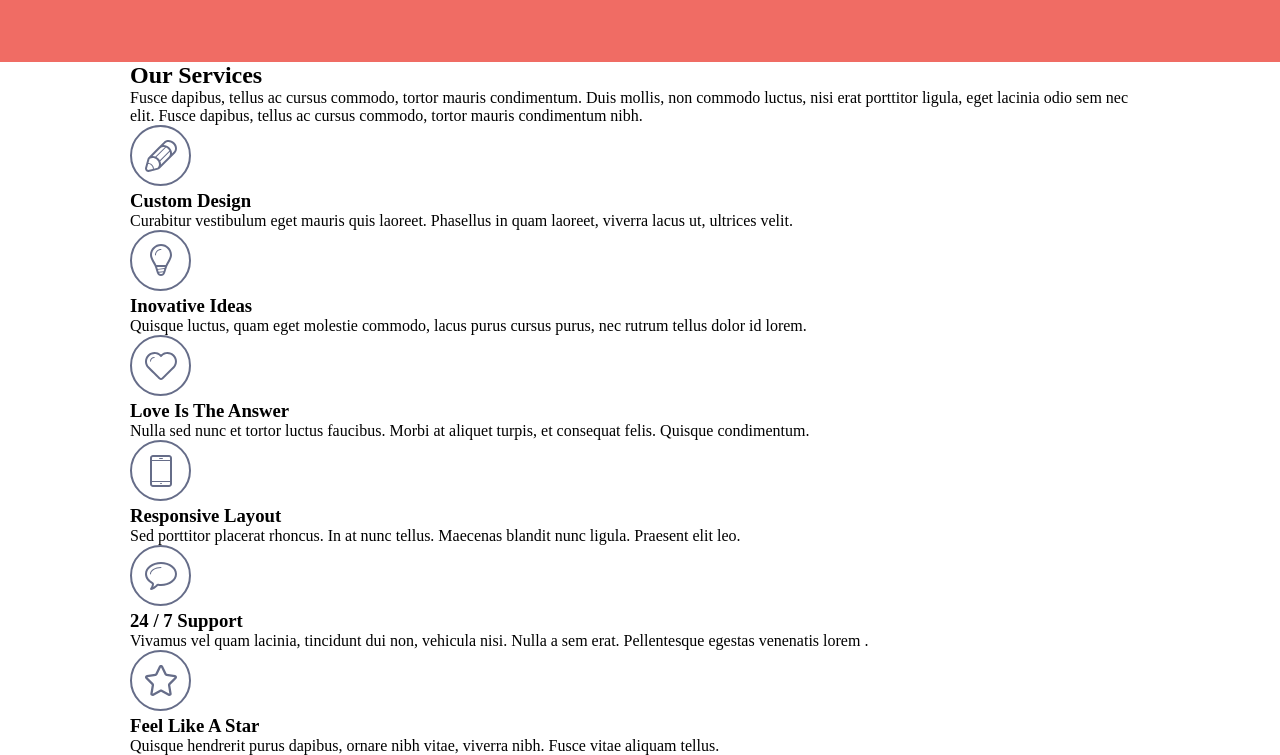
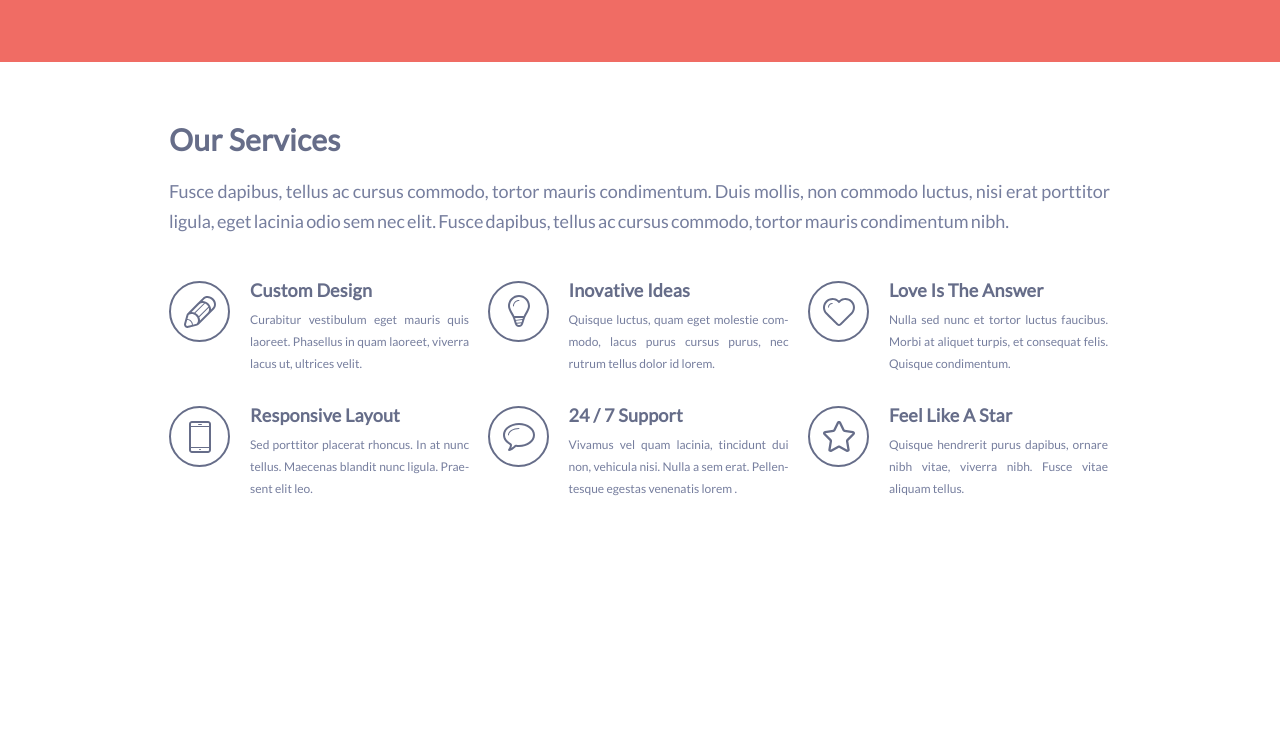
Before and after one commit to KseniyaYatskevich/Singolo, a plain HTML site: page index.html in a window 1280 px wide. Shown: the part 634-1389 px from the top of the page. After the commit the page ends 1230 px from the top, so only its background shows below. Drawn offline with Linux system fonts and the light colour scheme.

Commit message:
feat: add style for service section

```diff
--- a/fonts.css
+++ b/fonts.css
@@ -1,13 +1,7 @@
 @font-face {
   font-family: "Lato";
-  /* src: url('./assets/fonts/Lato-Black.ttf'); */
- /* src: url('./assets/fonts/Lato-BlackItalic.ttf'); */
+  src: url('./assets/fonts/Lato-Black.ttf');
   src: url('./assets/fonts/Lato-Bold.ttf');
-  /* src: url('./assets/fonts/Lato-BoldItalic.ttf');
-  src: url('./assets/fonts/Lato-Italic.ttf');
   src: url('./assets/fonts/Lato-Light.ttf');
-  src: url('./assets/fonts/Lato-LightItalic.ttf');
   src: url('./assets/fonts/Lato-Regular.ttf');
-  src: url('./assets/fonts/Lato-Thin.ttf'); */
-  /* src: url('./assets/fonts/Lato-ThinItalic.ttf'); */
 }
--- a/index.html
+++ b/index.html
@@ -35,10 +35,8 @@
       <div class="wrapper services__wrapper">
         <h2 class="services__title">Our Services</h2>
         <p class="services__text">
-          Fusce dapibus, tellus ac cursus commodo, tortor mauris
-          condimentum. Duis mollis, non commodo luctus, nisi erat
-          porttitor ligula, eget lacinia odio sem nec elit. Fusce dapibus,
-          tellus ac cursus commodo, tortor mauris condimentum nibh.
+          Fusce dapibus, tellus ac cursus commodo, tortor mauris condimentum. Duis mollis, non commodo luctus, nisi erat porttitor
+          <span>ligula, eget lacinia odio sem nec elit. Fusce dapibus, tellus ac cursus commodo, tortor mauris condimentum nibh.</span>
         </p>
         <div class="columns-3">
           <div class="columns-3__item">
@@ -56,7 +54,7 @@
             <div class="description">
               <h3 class="description__title">Inovative Ideas</h3>
               <p class="description__text">
-                Quisque luctus, quam eget molestie commodo,
+                Quisque luctus, quam eget molestie com-modo,
                 lacus purus cursus purus, nec rutrum tellus dolor id lorem.
               </p>
             </div>
@@ -77,7 +75,7 @@
               <h3 class="description__title">Responsive Layout</h3>
               <p class="description__text">
                 Sed porttitor placerat rhoncus. In at nunc tellus.
-                Maecenas blandit nunc ligula. Praesent elit leo.
+                Maecenas blandit nunc ligula. Prae-sent elit leo.
               </p>
             </div>
           </div>
@@ -87,7 +85,7 @@
               <h3 class="description__title">24 / 7 Support</h3>
               <p class="description__text">
                 Vivamus vel quam lacinia, tincidunt dui non, vehicula nisi.
-                Nulla a sem erat. Pellentesque egestas venenatis lorem .
+                Nulla a sem erat. Pellen-tesque egestas venenatis lorem .
               </p>
             </div>
           </div>
--- a/style.css
+++ b/style.css
@@ -20,6 +20,10 @@
     padding: 42px 40px;
 }
 
+.services__wrapper {
+     padding: 65px 40px 65px 39px;
+}
+
 .logo__link {
     text-decoration: none;
 }
@@ -32,8 +36,6 @@
     color: #ffffff;
     font-family: "Lato", sans-serif;
 }
-
-
 
 .logo__title:after {
     content: "*";
@@ -116,3 +118,69 @@
 .slider__image {
     margin-right: 17px;
 }
+
+.services__title {
+    font-size: 30px;
+    line-height: 25px;
+    color: #666d89;
+    font-family: "Lato", sans-serif;
+    font-weight: 900;
+    text-align: left;
+    letter-spacing: 0.01em;
+    padding-bottom: 24px;
+}
+
+.services__text {
+    font-size: 18px;
+    line-height: 30px;
+    color: #767e9e;
+    font-family: "Lato", sans-serif;
+    font-weight: 300;
+    /* text-align: left; */
+    letter-spacing: -0.0035em;
+    text-align: justify;
+    padding-bottom: 45px;
+}
+
+.services__text span {
+    letter-spacing: -0.0029em;
+    word-spacing: -0.063em;
+}
+
+.columns-3 {
+    display: flex;
+    flex-wrap: wrap;
+    justify-content: space-between;
+}
+
+.columns-3__item {
+    width: 32.1%;
+    display: flex;
+    align-items: start;
+    text-align: justify;
+}
+
+.description__title {
+    font-size: 18px;
+    line-height: 18px;
+    color: #666d89;
+    font-family: "Lato", sans-serif;
+    font-weight: 900;
+    text-align: justify;
+    padding-bottom: 10px;
+    letter-spacing: 0.01em;
+}
+
+.description__text {
+    font-size: 12px;
+    line-height: 22px;
+    color: #767e9e;
+    font-family: "Lato", sans-serif;
+    font-weight: 400;
+}
+
+.description {
+    margin-left: 19px;
+    margin-bottom: 31px;
+    margin-right: 2px;
+}
```
